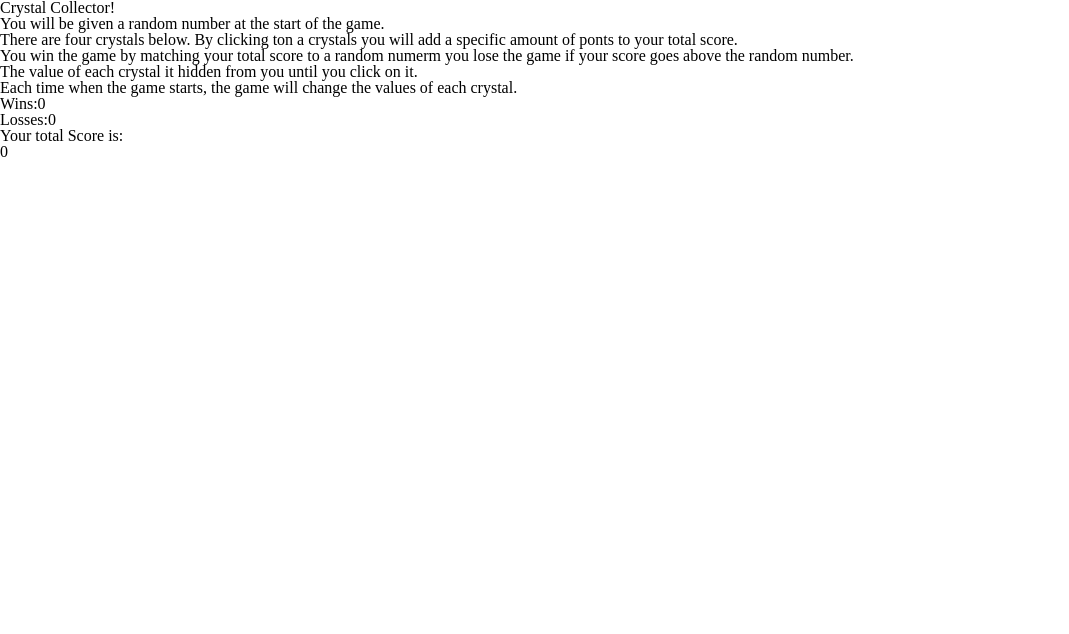
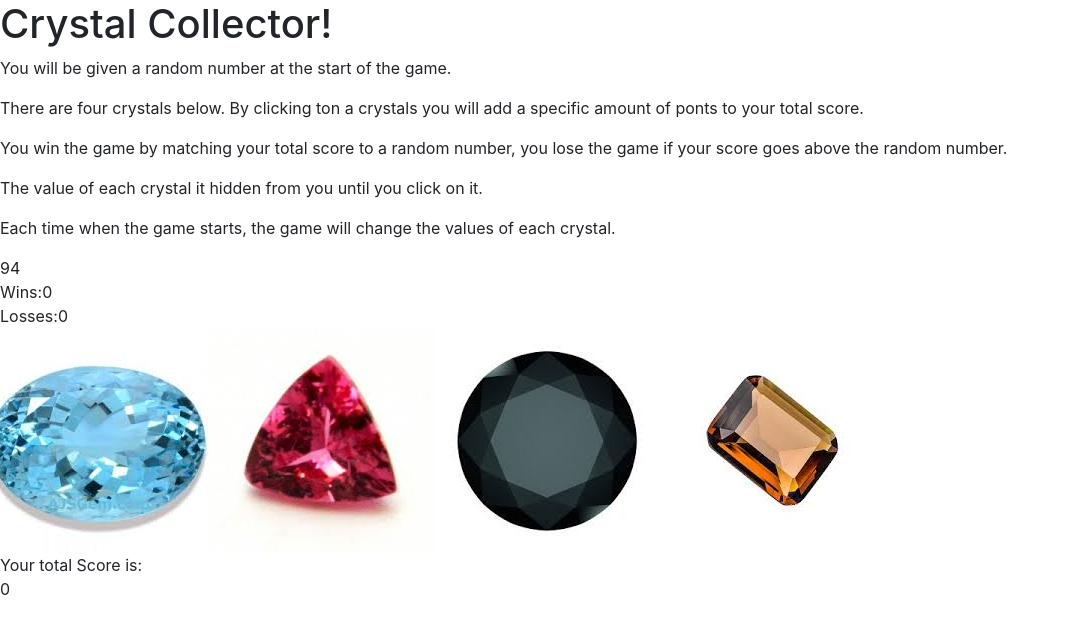
Before and after one commit to MDBValada/unit-4-game, a plain HTML site: page index.html in a window 1280 px wide. Shown: the whole page, without its empty margins (0-1069 px from the left). Drawn offline with nearby package versions, Linux system fonts and the light colour scheme.

Commit message:
rng all functions, but no interactions

```diff
--- a/assets/javascript/game.js
+++ b/assets/javascript/game.js
@@ -0,0 +1,64 @@
+//master function for entire self-contained game
+$(document).ready(function(){
+//Creating the variables that will be needed for the entire game and accessed by later methods
+    // where the goal will be placed each round, initialization from a later math.floor or math.ceil (math.random)) function will enter a number from 19-120 for each game.
+    let goalNumber;
+    //Where the current total score will be placed each round, initialized to 0 on page load, but restored by the reset function(s) after the first game
+    //To ONLY be incremented by any of the four crystal onclicks (for a game-set random value from 1-12).
+    let currentScore = 0;
+    //Where the total number of matches WON will be recorded to, initialized to 0 on page load, updated only when the player wins a round.
+    let victoryCount = 0;
+    //Where the total number of matches LOST will be recorded to, initialized to 0 on page load, updated only when the player loses a round.
+    let defeatCount = 0;
+    // Setting up the four crystal variables. In an attempt to avoid confusion: crystal variables will all be prefixed with "crystal", while all html/css
+    // references classes/ids will instead bgemed with "crystal", while continuously not usind numerals in the actual variable names.
+    //Like goalNumber, these will be re initialized with a new number from 1-12 each game.
+    let crystalOne;
+    let crystalTwo;
+    let crystalThree;
+    let crystalFour;
+
+    //Now we need to initialize the random numbers for the goal and the four crystals using a new object
+    function newGameRandomizer() {
+        //Math.floor(Math.random() * (max - min + 1)) + min; This is generally agreed to be a safe formula for getting an integer between a state min and max values in javascript.
+        goalNumber = Math.floor(Math.random()*(120 - 19 + 1)) + 19; //a little confusing, but in the end the numbers are ()*101)+19, which IS correctly 19-120, it just LOOKS weird.
+        crystalOne = Math.floor(Math.random()*12)+1; //using the same thing to make sure i get 1-12
+        crystalTwo = Math.floor(Math.random()*12)+1; //ditto
+        crystalThree = Math.floor(Math.random()*12)+1; //re:
+        crystalFour= Math.floor(Math.random()*12)+1; //etc, etc...
+    } // This closes out the numberRoll function: do not lose it!
+
+    //time to make the game itself
+    function newGamePlus() {
+        //execute the random numbers function first!
+        newGameRandomizer();
+        //make sure the playerscore is reset to 0 for a new game (this basically does nothing on game one)
+        currentscore = 0;
+        //now reinitialize the playerscore HTML to 0 (again, this basically does nothing on game one)
+        $("#totalScore").text(currentScore);
+        //now initialize the randomized goalNumber into the playerGoal id tagged HTML element so they know what they are aiming for.
+        $("#playerGoal").text(goalNumber);
+        //now we set the random crystal values to their respective image ids by making an attribute for all four, in this case the arbitrarily named "crystalValue"
+        $("#gemOne").attr("crystalValue", crystalOne);
+		$("#gemTwo").attr("crystalValue", crystalTwo);
+		$("#gemThree").attr("crystalValue", crystalThree);
+        $("#gemFour").attr("crystalValue", crystalFour);
+        //for cheaters and safety in testing, log all four of the current crystal values to console
+        console.log(crystalOne); //should comment out on a live game, but why the fuck are they undefined??????
+        console.log(crystalTwo);
+        console.log(crystalThree);
+        console.log(crystalFour);
+    }//this is the end of the newGame function: don't lose it!
+    //gem images have values but aren't actually buttons to click at this point. game also hasn't actually been started so nothing at ALL has actually happened beyond initialization.
+
+    //might as well start the game now.
+    newGamePlus();
+
+
+
+
+
+
+
+
+});//this is the final closing brackets for the master function, NOTHING should be outside of it!
--- a/index.html
+++ b/index.html
@@ -5,36 +5,49 @@
         <meta name="viewport" content="width=device-width, initial-scale=1.0">
         <meta http-equiv="X-UA-Compatible" content="ie=edge">
         <title>Crystal Collector</title>
-        <link rel="stylesheet" href="/assets/css/reset.css">
-        <link rel="stylesheet" href="/assets/css/style.css">
+        <link rel="stylesheet" href="assets/css/reset.css">
+        <link rel="stylesheet" href="https://stackpath.bootstrapcdn.com/bootstrap/4.1.3/css/bootstrap.min.css" integrity="sha384-MCw98/SFnGE8fJT3GXwEOngsV7Zt27NXFoaoApmYm81iuXoPkFOJwJ8ERdknLPMO" crossorigin="anonymous">
+        <link rel="stylesheet" href="assets/css/style.css">
+        <script src="https://code.jquery.com/jquery-3.3.1.min.js" integrity="sha256-FgpCb/KJQlLNfOu91ta32o/NMZxltwRo8QtmkMRdAu8=" crossorigin="anonymous"></script>
+        <script type="text/javascript" src="assets/javascript/game.js"></script>
     </head>
 
     <body>
-        <div container="gameTitle">
+        <div id="gameTitle">
             <h1>Crystal Collector!</h1>
         </div>
-        <div container="instructions">
+        <div id="instructions">
             <p>You will be given a random number at the start of the game.</p>
             <P>There are four crystals below. By clicking ton a crystals you will add a specific amount of ponts to your total score.</P>
-            <p>You win the game by matching your total score to a random numerm you lose the game if your score goes above the random number.</p>
+            <p>You win the game by matching your total score to a random number, you lose the game if your score goes above the random number.</p>
             <p>The value of each crystal it hidden from you until you click on it.</p>
             <p>Each time when the game starts, the game will change the values of each crystal.</p>
         </div>
 
-        <div container="playerGoal"></div>
-        <div container="winLoss">
-            <div container="wins">Wins:0</div>
-            <div container="losses">Losses:0</div>
+        <div id="playerGoal"></div>
+        <div id="winLoss">
+            <div id="win">Wins:0</div>
+            <div id="lose">Losses:0</div>
         </div>
 
-        <div container="gemOne"></div>
-        <div container="gemTwo"></div>
-        <div container="gemThree"></div>
-        <div container="gemFour"></div>
+        <div class ="row">
+            <div class="gembox">
+                    <img class="gemImage img-responsive" id="gemOne" src="assets/images/gemOne.jpg" alt="Round Sapphire"/>
+            </div>
+            <div class="gembox">
+                    <img class="gemImage img-responsive" id="gemTwo" src="assets/images/gemTwo.jpg" alt="Triangular Ruby"/>
+            </div>
+            <div class="gembox">
+                    <img class="gemImage img-responsive" id="gemThree" src="assets/images/gemThree.jpg" alt="Circular Onyx"/>
+            </div>
+            <div class="gembox">
+                    <img class="gemImage img-responsive" id="gemFour" src="assets/images/gemFour.jpg" alt="Rectangular Citrine"/>
+            </div>
+        </div><!-- closing tag for gem row-->
 
-        <div container="totalScoreText">Your total Score is:</div>
-        <div container="totalScore">0</div>
+        <div id="totalScoreText">Your total Score is:</div>
+        <div id="totalScore">0</div>
 
-        <script src="/assets/javascript/game.js"></script>
+
     </body>
 </html>
```
Also changed, not shown: assets/images/gemFour.jpg (added), assets/images/gemOne.jpg (added), assets/images/gemThree.jpg (added), assets/images/gemTwo.jpg (added).
